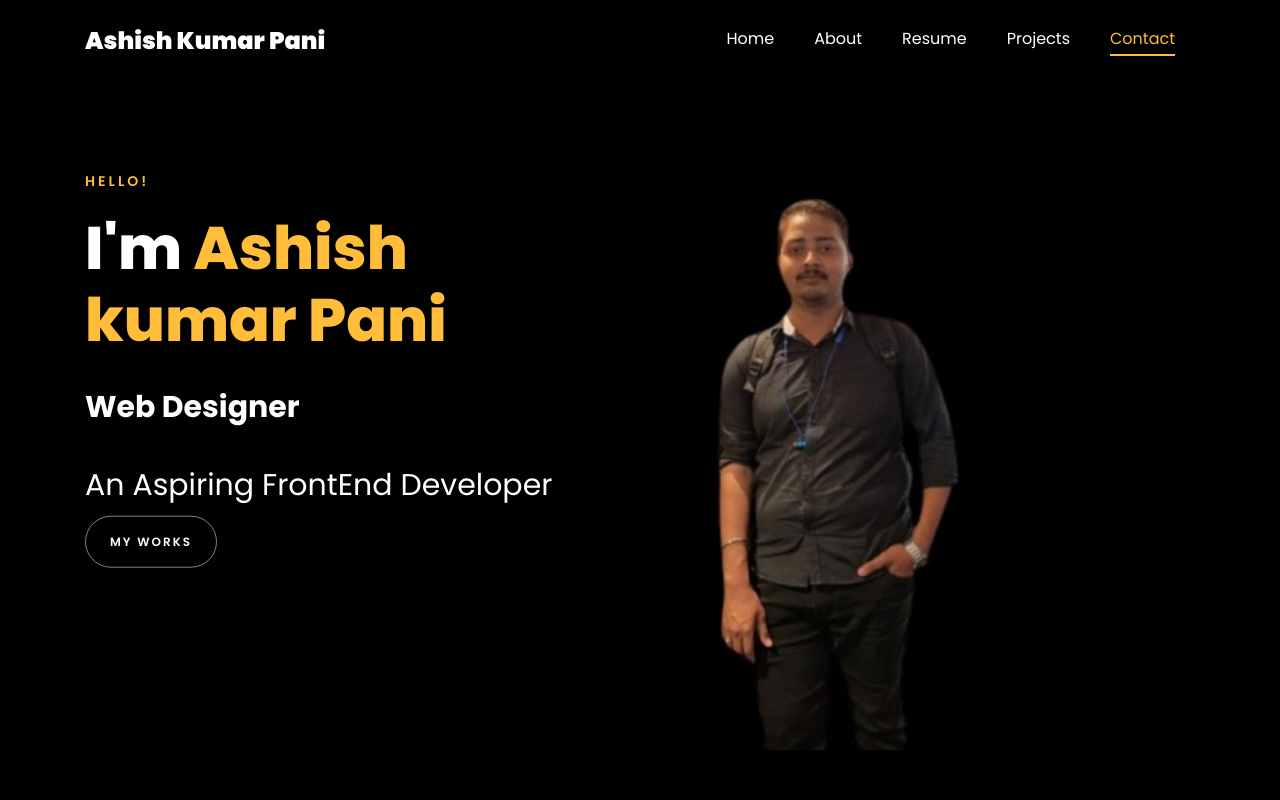
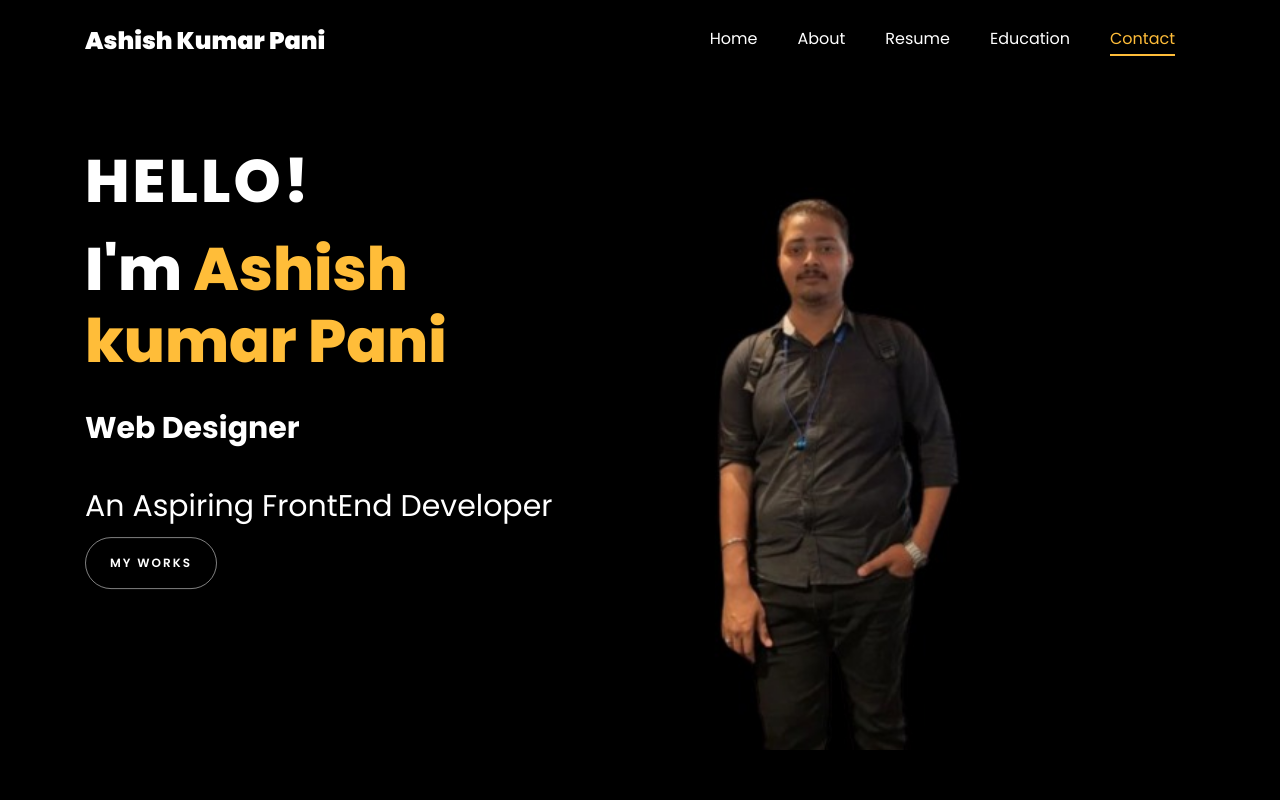
Before and after one commit to ashishpani/My-PortFolio-Website, a plain HTML site: page index.html in a window 1280 px wide. Shown: the top 800 px of the page. Drawn offline with Linux system fonts and the light colour scheme; files whose address does not match are found by name.

Commit message:
Education Section Transition

```diff
--- a/index.html
+++ b/index.html
@@ -130,7 +130,7 @@
 	          <li class="nav-item"><a href="#home-section" class="nav-link"><span>Home</span></a></li>
 	          <li class="nav-item"><a href="#about-section" class="nav-link"><span>About</span></a></li>
 	          <li class="nav-item"><a href="#resume-section" class="nav-link"><span>Resume</span></a></li>
-	          <li class="nav-item"><a href="#project-section" class="nav-link"><span>Projects</span></a></li>
+	          <li class="nav-item"><a href="#project-section" class="nav-link"><span>Education</span></a></li>
 	          <li class="nav-item"><a href="#contact-section" class="nav-link"><span>Contact</span></a></li>
 	        </ul>
 	      </div>
@@ -147,7 +147,7 @@
 	          	</div>
 		          <div class="one-forth d-flex  align-items-center ftco-animate" data-scrollax=" properties: { translateY: '70%' }">
 		          	<div class="text">
-		          		<span class="subheading">Hello!</span>
+		          		<span class="subheading"><h1>Hello!</h1></span>
 			            <h1 class="mb-4 mt-3">I'm <span>Ashish kumar Pani</span></h1>
 
 						<!-- Element to contain animated typing -->
@@ -364,10 +364,13 @@ I am currently pursuing a Bachelor's degree in Computer Science and Technology.
 		<br>
 		<br>-->
 
+		<section class="ftco-section" id="project-section">
+
 		<div class="row">
 			<h1 class="big-4">Education</h1>
 			<div class="underline"></div>
 		</div>
+	    </section>
 		<br>
 
 			<div class="row">
@@ -393,7 +396,7 @@ I am currently pursuing a Bachelor's degree in Computer Science and Technology.
 
 
 
-    <section class="ftco-section" id="project-section">
+    <!-- <section class="ftco-section" id="project-section">
       <div class="container">
         <div class="row justify-content-center mb-5 pb-5">
           <div class="col-md-7 heading-section text-center ftco-animate">
@@ -438,7 +441,7 @@ I am currently pursuing a Bachelor's degree in Computer Science and Technology.
           </div>
         </div>
 	<br>
-		<!-- added justify-content-center to center align the last two projects -->
+		<!--added justify-content-center to center align the last two projects
 		<div class="row d-flex justify-content-center">
 			<div class="col-md-4 d-flex ftco-animate">
 				<div class="blog-entry justify-content-end">
@@ -464,7 +467,7 @@ I am currently pursuing a Bachelor's degree in Computer Science and Technology.
 			</div>
 		 </div>
 	  </div>
-    </section>
+    </section>-->
 
 	<!-- <section class="ftco-section ftco-no-pt ftco-no-pb ftco-counter img" id="section-counter">
       <div class="container">
@@ -525,7 +528,7 @@ I am currently pursuing a Bachelor's degree in Computer Science and Technology.
       <div class="container">
       	<div class="row justify-content-center mb-5 pb-3">
           <div class="col-md-7 heading-section text-center ftco-animate">
-            <h1 class="big big-2">Contact</h1>
+            <!-- <h1 class="big big-2">Contact</h1> -->
             <h2 class="mb-4">Contact Me</h2>
 			<div class="underline"></div>
             <p>Below are the details to reach out to me!</p>
```
